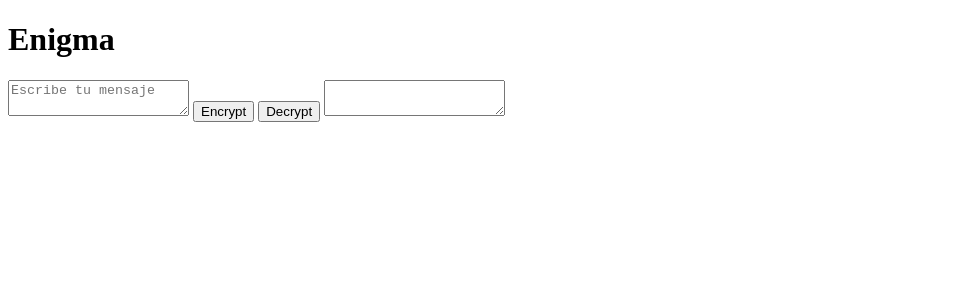
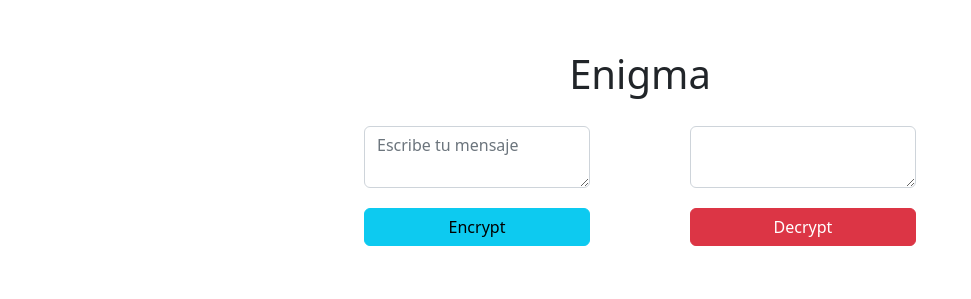
Before and after one commit to rojasAndresTapia/Lemoncode-module-6.2-enigma, a plain HTML site: page index.html in a window 1280 px wide. Shown: the whole page, without its empty margins (0-971 px from the left). Drawn offline with nearby package versions, Linux system fonts and the light colour scheme.

```diff
--- a/css/styles.css
+++ b/css/styles.css
@@ -0,0 +1,17 @@
+.title {
+  text-align: center;
+  margin-top: 50px;
+}
+.container {
+  display: flex;
+  justify-content: center;
+}
+
+.message {
+  display: flex;
+  flex-direction: column;
+  margin: 20px 50px 50px 50px;
+}
+.btn {
+  margin-top: 20px;
+}
--- a/index.html
+++ b/index.html
@@ -1,19 +1,35 @@
 <!DOCTYPE html>
 <html lang="en">
-<head>
-    <meta charset="UTF-8">
-    <meta http-equiv="X-UA-Compatible" content="IE=edge">
-    <meta name="viewport" content="width=device-width, initial-scale=1.0">
-    <title>Document</title>
-</head>
-<body>
-    <h1>Enigma</h1>
-    <main>
-        <textarea id="encrypt" placeholder="Escribe tu mensaje"></textarea>
-            <button id="encryptButton">Encrypt</button>
-            <button id="decryptButton">Decrypt</button>
-        <textarea id="decrypt"></textarea>
+  <head>
+    <meta charset="UTF-8" />
+    <meta http-equiv="X-UA-Compatible" content="IE=edge" />
+    <meta name="viewport" content="width=device-width, initial-scale=1.0" />
+    <link
+      rel="stylesheet"
+      href="https://cdn.jsdelivr.net/npm/bootstrap@5.2.0/dist/css/bootstrap.min.css"
+      integrity="sha384-gH2yIJqKdNHPEq0n4Mqa/HGKIhSkIHeL5AyhkYV8i59U5AR6csBvApHHNl/vI1Bx"
+      crossorigin="anonymous"
+    />
+    <link rel="stylesheet" href="css/styles.css" />
+    <title>Enigma</title>
+  </head>
+  <body>
+    <h1 class="title">Enigma</h1>
+    <main class="container">
+      <div class="message">
+        <textarea
+          id="encrypt"
+          placeholder="Escribe tu mensaje"
+          class="form-control"
+        ></textarea>
+        <button id="encryptButton" class="btn btn-info">Encrypt</button>
+      </div>
+      <div class="message">
+        <textarea id="decrypt" class="form-control"></textarea>
+        <button id="decryptButton" class="btn btn-danger">Decrypt</button>
+      </div>
     </main>
+
     <script src="js/app.js"></script>
-</body>
+  </body>
 </html>
```
Also changed, not shown: images/page-img.png (added).
